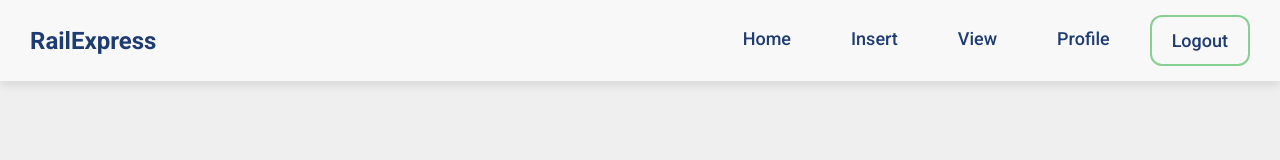
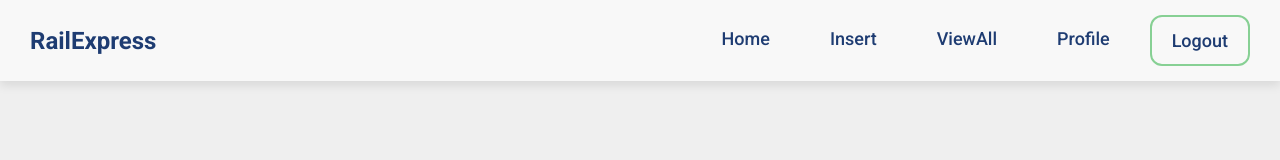
Before and after one commit to ParcelManagment/Website_Frontend, a React (Create React App) app in the folder Parcel_Management_System/: page /view in a window 1280 px wide. Shown: the top 160 px of the page. Built offline with nearby package versions, Linux system fonts and the light colour scheme; no server answers.

Commit message:
upate view

```diff
--- a/Parcel_Management_System/src/Components/NavigationBar/NavigationBar.jsx
+++ b/Parcel_Management_System/src/Components/NavigationBar/NavigationBar.jsx
@@ -47,7 +47,7 @@ const NavigationBar = () => {
             <div className="links">
                 <Link to="/home" className={getLinkClass('/home')}>Home</Link>
                 <Link to="/insert" className={getLinkClass('/insert')}>Insert</Link>
-                <Link to="/viewAll" className={getLinkClass('/viewAll')}>View</Link>
+                <Link to="/viewAll" className={getLinkClass('/viewAll')}>ViewAll</Link>
                 <Link to="/profile" className={getLinkClass('/profile')}>Profile</Link>
 
                 <button onClick={handleLoginLogout} className="logout-button">
```
